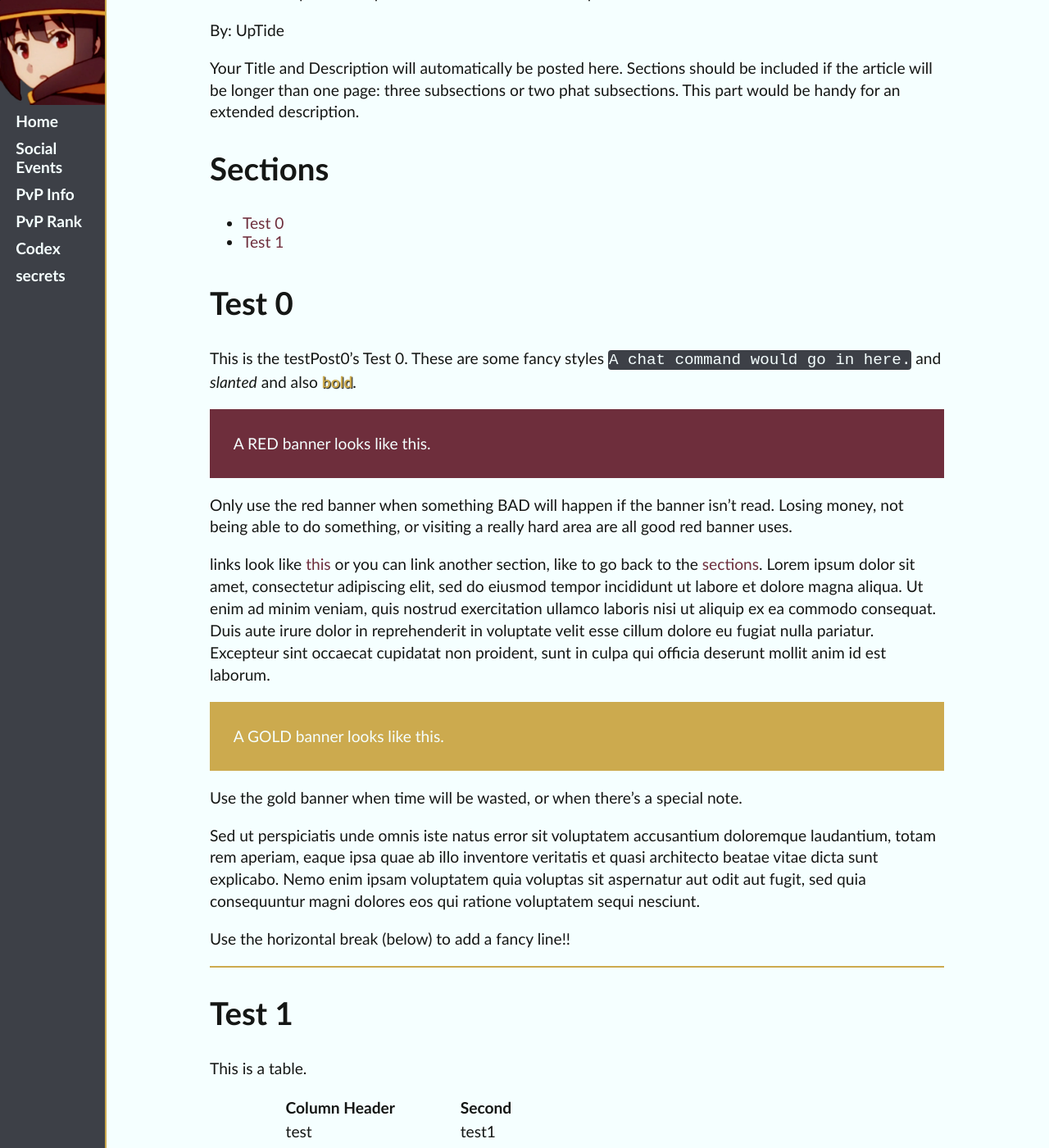
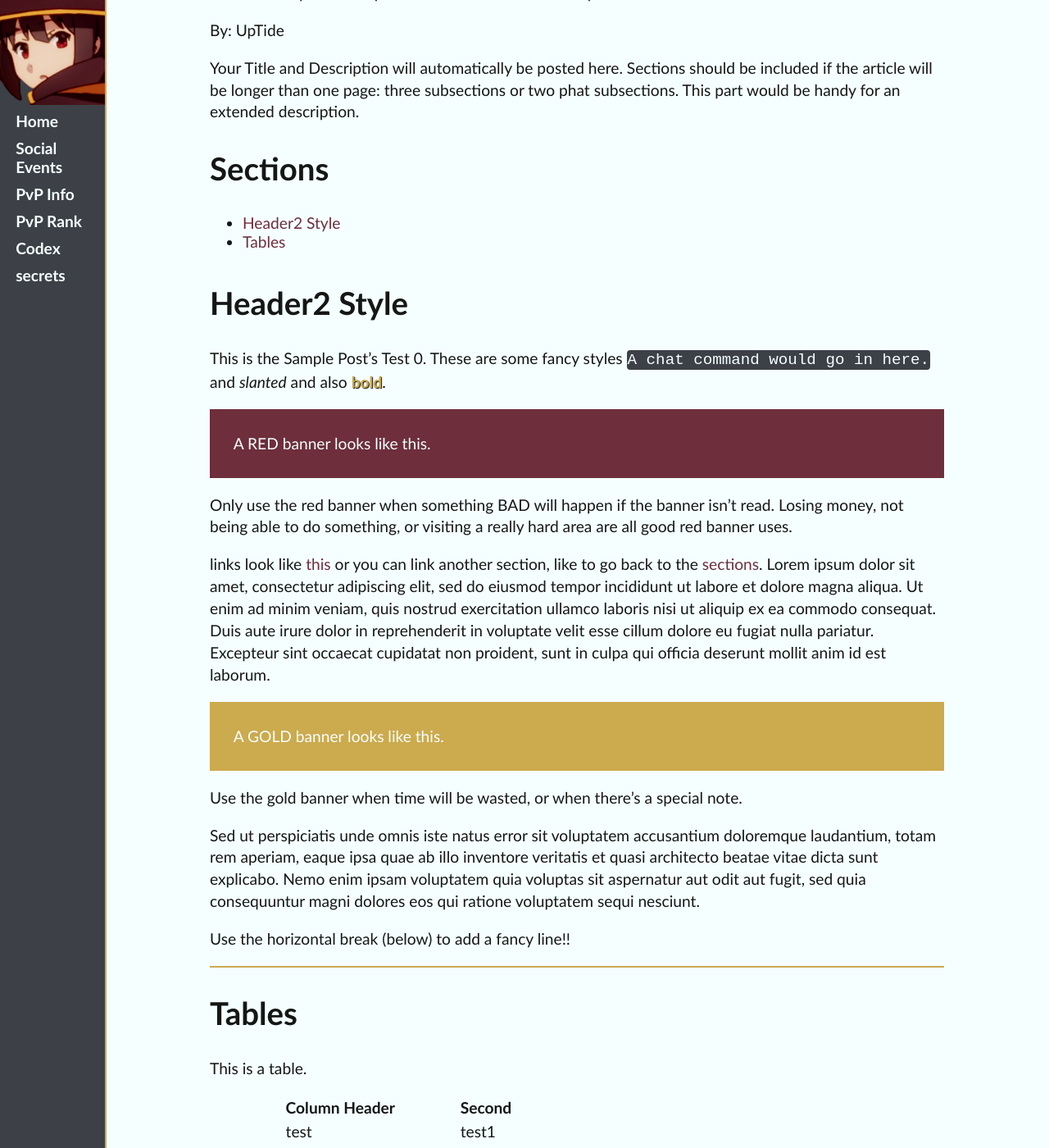
Before and after one commit to ideonella/ideonella.github.io, a Jekyll site: the page built from _posts/2021-05-03-sample-post.md, in a window 1280 px wide and 1400 px high, scrolled down 190 px. Shown: the whole window at 82% size. Built offline with Jekyll 4.4.1, drawn with Linux system fonts in a browser that asks for light colours; some of the changed text lies outside the part shown.

Commit message:
Update 2021-05-03-sample-post.md

```diff
--- a/_posts/2021-05-03-sample-post.md
+++ b/_posts/2021-05-03-sample-post.md
@@ -9,12 +9,12 @@ Your Title and Description will automatically be posted here. Sections should be
 
 ## Sections {#sections}
 
-- [Test 0](#test-0)
-- [Test 1](#test-1)
+- [Header2 Style](#header2-style)
+- [Tables](#tables)
 
-## Test 0 {#test-0}
+## Header2 Style {#header2-style}
 
-This is the testPost0's Test 0. These are some fancy styles `A chat command would go in here.` and *slanted* and also **bold**.
+This is the Sample Post's Test 0. These are some fancy styles `A chat command would go in here.` and *slanted* and also **bold**.
 
 A RED banner looks like this.
 {: .critical}
@@ -34,7 +34,7 @@ Use the horizontal break (below) to add a fancy line!!
 
 ---
 
-## Test 1 {#test-1}
+## Tables {#tables}
 
 This is a table.
 
@@ -46,7 +46,7 @@ This is a table.
 
 Neque porro quisquam est, qui dolorem ipsum quia dolor sit amet, consectetur, adipisci velit, sed quia non numquam eius modi tempora incidunt ut labore et dolore magnam aliquam quaerat voluptatem. Ut enim ad minima veniam, quis nostrum exercitationem ullam corporis suscipit laboriosam, nisi ut aliquid ex ea commodi consequatur? Quis autem vel eum iure reprehenderit qui in ea voluptate velit esse quam nihil molestiae consequatur, vel illum qui dolorem eum fugiat quo voluptas nulla pariatur?
 
-### Tiny Table {#tiny-table}
+### Header3 Style {#header3-style}
 
 |Column Header|Second|
 |-------------|------|
```
